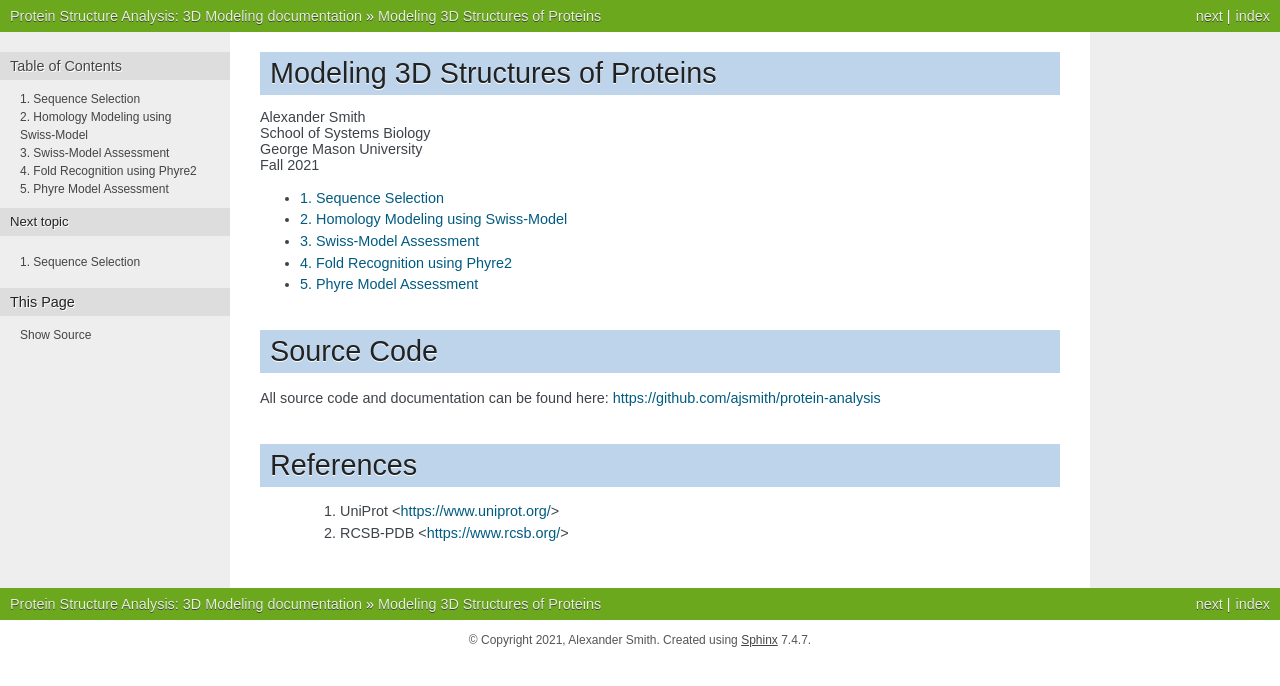
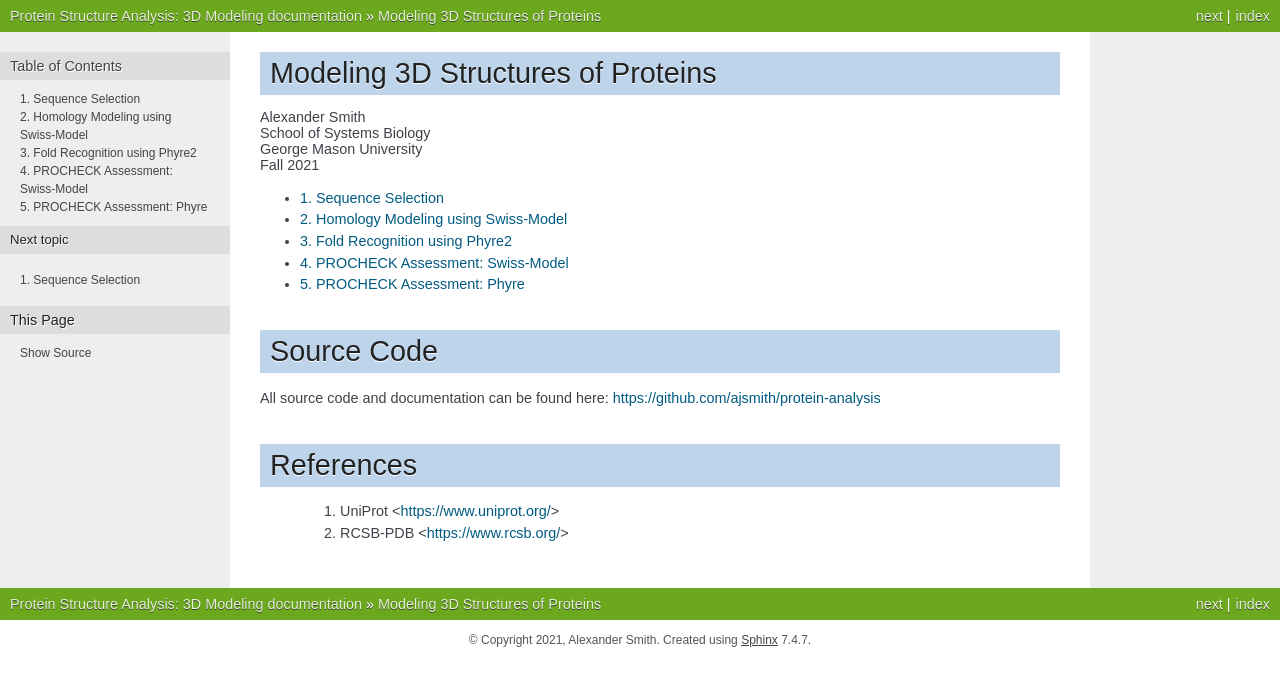
Before and after one commit to ajsmith/protein-analysis, a Sphinx documentation site: the page built from report2/source/index.rst, in a window 1280 px wide. Shown: the top 686 px of the page. Built offline with Sphinx 7.4.7, drawn with Linux system fonts in a browser that asks for light colours; formulas are drawn with MathJax 3.

Commit message:
Revise titles of PROCHECK docs.

```diff
--- a/report2/source/index.rst
+++ b/report2/source/index.rst
@@ -19,9 +19,9 @@ Modeling 3D Structures of Proteins
 
     sequence
     swissmodel
-    swissmodel-assessment
     phyre
-    phyre-assessment
+    procheck-swissmodel
+    procheck-phyre
 
 
 Source Code
--- a/report2/source/phyre-assessment.rst
+++ b/report2/source/procheck-phyre.rst
@@ -1,6 +1,6 @@
-======================
-Phyre Model Assessment
-======================
+==========================
+PROCHECK Assessment: Phyre
+==========================
 
 
 ..  raw:: html
--- a/report2/source/swissmodel-assessment.rst
+++ b/report2/source/procheck-swissmodel.rst
@@ -1,6 +1,6 @@
-======================
-Swiss-Model Assessment
-======================
+================================
+PROCHECK Assessment: Swiss-Model
+================================
 
 
 ..  raw:: html
```
